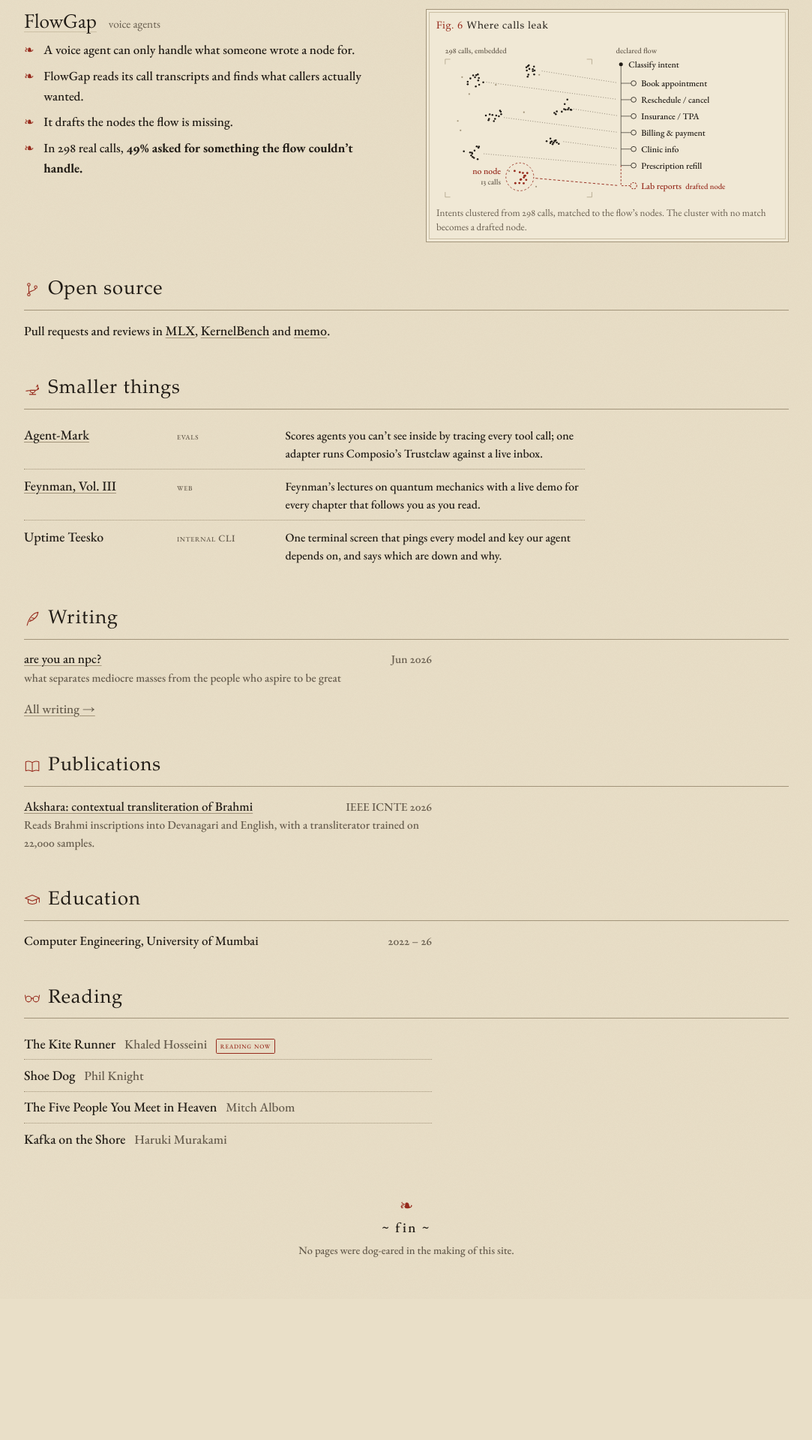
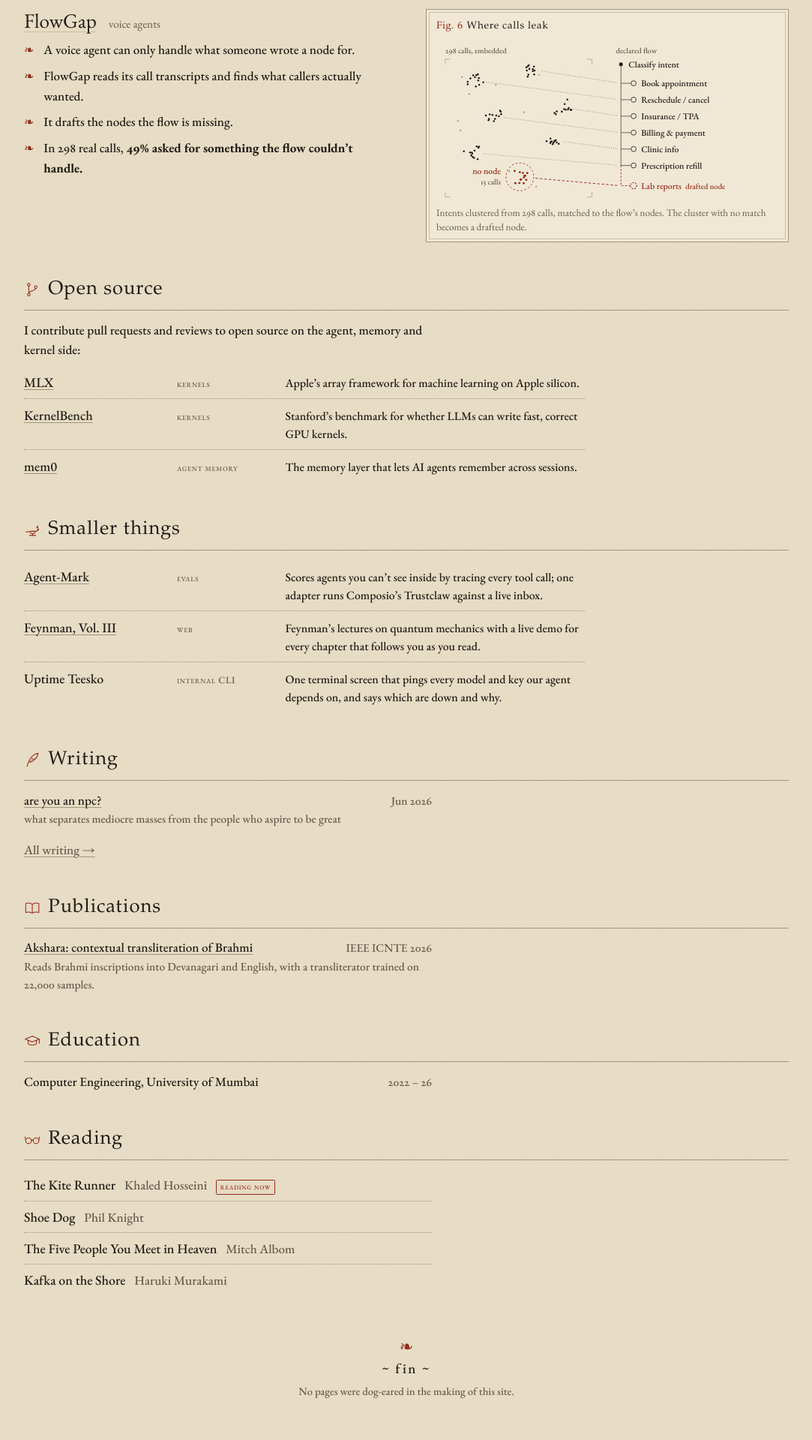
Before and after one commit to utsav1033/utsav1033.github.io, a Jekyll site: the page built from index.html, in a window 1280 px wide. Shown: the part 2656-4576 px from the top of the page at 75% size, without its empty margins (98-1181 px from the left). Built offline with Jekyll 4.4.1, drawn with Linux system fonts in a browser that asks for light colours; some web fonts are replaced; before the commit the page ends 4388 px from its top, so only the background shows below that.

Commit message:
Open source: framing line, then the repos (#7)
Repo names use the body font with lining figures so mem0 doesn't read as "memo".


Claude-Session: https://claude.ai/code/session_01GZpUWziFJMRrAXW15MPbfu

Co-authored-by: Claude Opus 5.5 <noreply@anthropic.com>

```diff
--- a/_data/oss.yml
+++ b/_data/oss.yml
@@ -1,7 +1,13 @@
-# Open source: repos I've contributed to (pull requests and reviews).
+# Open source: repos I've sent pull requests and reviews to. kind is the small tag beside the name.
 - name: MLX
   url: https://github.com/ml-explore/mlx
+  kind: kernels
+  text: Apple’s array framework for machine learning on Apple silicon.
 - name: KernelBench
   url: https://github.com/ScalingIntelligence/KernelBench
+  kind: kernels
+  text: Stanford’s benchmark for whether LLMs can write fast, correct GPU kernels.
 - name: mem0
   url: https://github.com/mem0ai/mem0
+  kind: agent memory
+  text: The memory layer that lets AI agents remember across sessions.
--- a/assets/css/site.css
+++ b/assets/css/site.css
@@ -164,7 +164,9 @@ svg .lnr{fill:none;stroke:var(--red);stroke-width:1.1}
 .list .head{display:flex;justify-content:space-between;align-items:baseline;gap:1em}
 .list .sub{color:var(--muted);font-size:18px;margin:.05em 0 0}
 .empty{color:var(--muted)}
-.oss-repo{font-family:var(--fell);font-size:21px}
+.oss-lead{margin:0 0 .5em;max-width:var(--text)}
+/* body font with lining figures, so the zero in mem0 never reads as an o */
+.oss .t-name{font-family:var(--body);font-weight:500;font-variant-numeric:lining-nums;font-feature-settings:"lnum" 1}
 /* smaller things */
 .things{list-style:none;margin:0;padding:0;max-width:44em}
 .things li{display:grid;grid-template-columns:11em 7.5em 1fr;gap:0 1em;align-items:baseline;padding:.45em 0;border-bottom:1px dotted var(--hair)}
--- a/index.html
+++ b/index.html
@@ -15,7 +15,8 @@ layout: default
 
 <section>
 {% include section-title.html id="open-source" title="Open source" icon="branch" %}
-<p class="oss">Pull requests and reviews in {% for x in site.data.oss %}{% if forloop.last %} and {% elsif forloop.index > 1 %}, {% endif %}<a class="oss-repo" href="{{ x.url }}">{{ x.name }}</a>{% endfor %}.</p>
+<p class="oss-lead">I contribute pull requests and reviews to open source on the agent, memory and kernel side:</p>
+<ul class="things oss">{% for x in site.data.oss %}<li><span class="t-name"><a href="{{ x.url }}">{{ x.name }}</a></span><span class="t-kind">{{ x.kind }}</span><span class="t-text">{{ x.text }}</span></li>{% endfor %}</ul>
 </section>
 
 <section>
```
